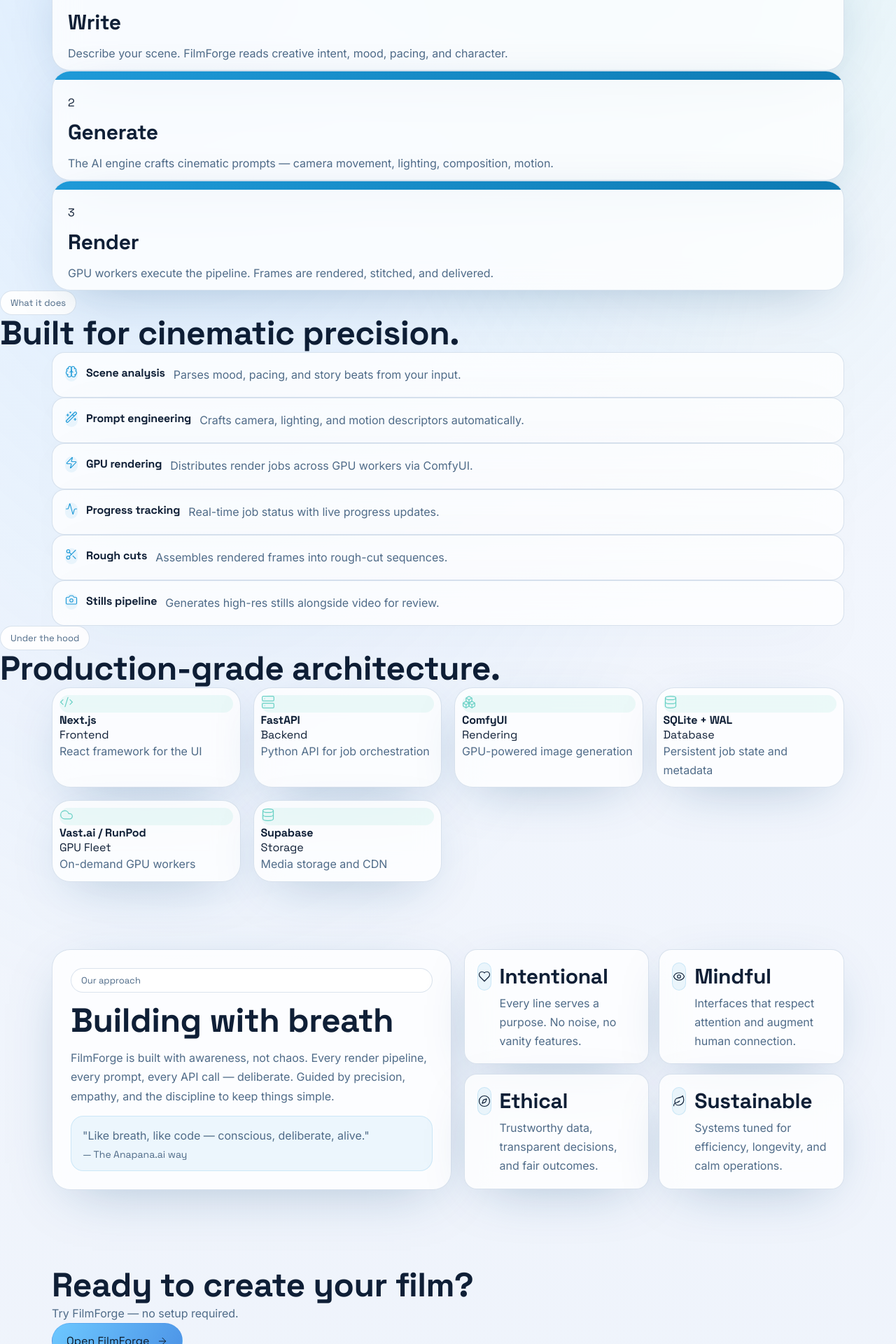
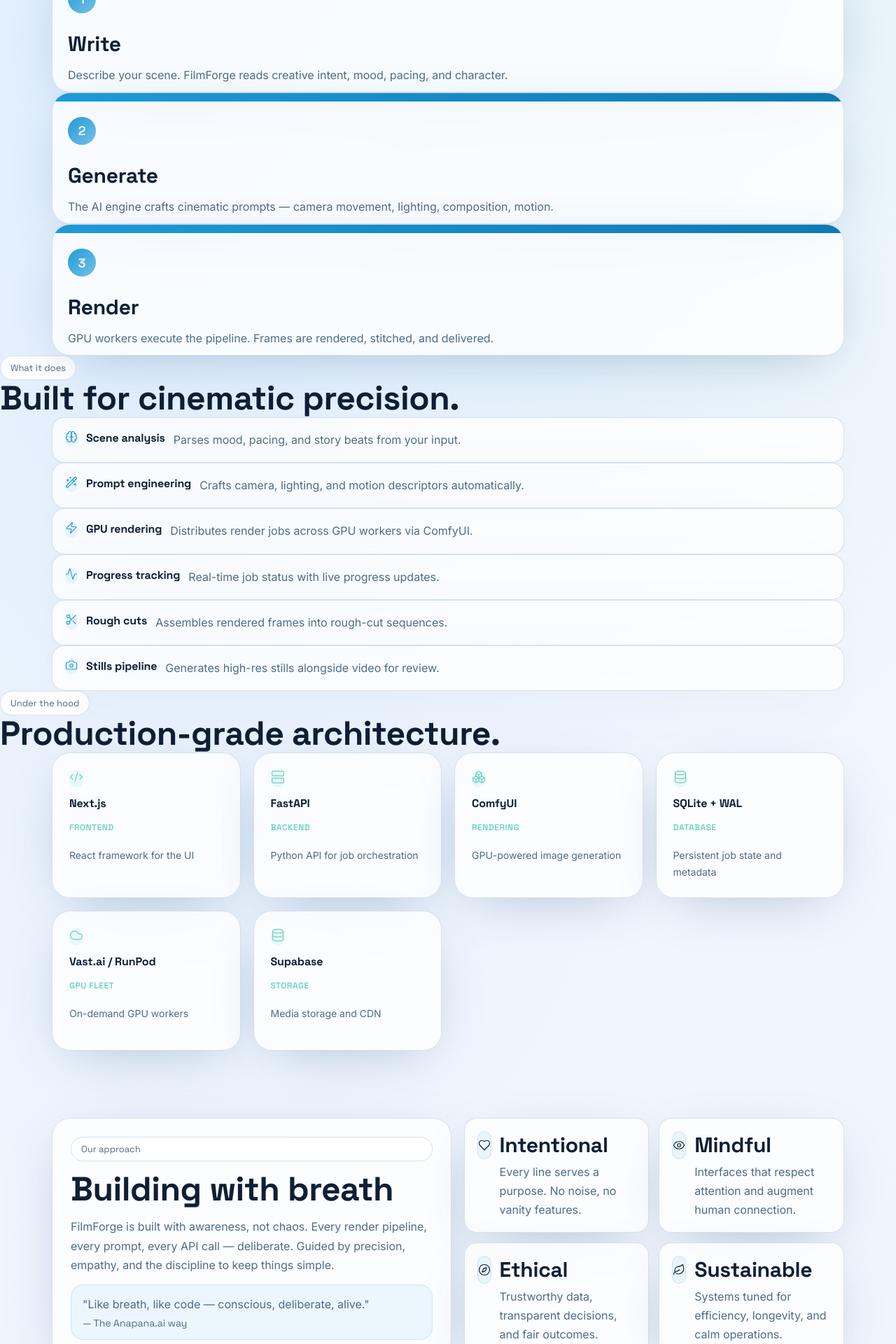
Before and after one commit to taxydriver/Anapana-website, a React (Vite) app: page / in a window 1280 px wide. Shown: the part 880-2800 px from the top of the page at 70% size. Built offline with nearby package versions, Linux system fonts and the light colour scheme.

Commit message:
Add CSS styling for CTA section and tech stack cards

```diff
--- a/src/index.css
+++ b/src/index.css
@@ -667,3 +667,114 @@
     align-items: flex-start;
   }
 }
+
+/* CTA Section */
+.cta-section {
+  position: relative;
+  padding: 120px 0;
+  text-align: center;
+  overflow: hidden;
+}
+
+.cta-backdrop {
+  position: absolute;
+  inset: 0;
+  pointer-events: none;
+  z-index: 0;
+}
+
+.cta-glow {
+  position: absolute;
+  width: 600px;
+  height: 600px;
+  background: radial-gradient(circle, rgba(31, 154, 216, 0.2), transparent 70%);
+  border-radius: 50%;
+  top: 50%;
+  left: 50%;
+  transform: translate(-50%, -50%);
+  filter: blur(80px);
+}
+
+.cta-content {
+  position: relative;
+  z-index: 1;
+  display: flex;
+  flex-direction: column;
+  align-items: center;
+  gap: 24px;
+}
+
+.cta-section h2 {
+  margin: 0;
+  max-width: 800px;
+}
+
+.cta-section p {
+  color: var(--muted);
+  font-size: 18px;
+  margin: 0;
+  max-width: 500px;
+}
+
+/* Products Grid - How It Works */
+.step-number {
+  display: inline-flex;
+  align-items: center;
+  justify-content: center;
+  width: 40px;
+  height: 40px;
+  background: linear-gradient(135deg, var(--accent) 0%, rgba(31, 154, 216, 0.6) 100%);
+  border-radius: 50%;
+  color: white;
+  font-weight: 600;
+  font-size: 18px;
+  margin-bottom: 12px;
+}
+
+/* Portfolio - Tech Stack Cards */
+.tech-card-content {
+  display: flex;
+  flex-direction: column;
+  gap: 12px;
+  align-items: flex-start;
+}
+
+.tech-category {
+  font-size: 12px;
+  color: var(--accent-2);
+  font-weight: 600;
+  text-transform: uppercase;
+  letter-spacing: 0.5px;
+}
+
+.portfolio-card {
+  display: flex;
+  flex-direction: column;
+  justify-content: flex-start;
+  min-height: 200px;
+  padding: 24px;
+}
+
+.portfolio-card h4 {
+  margin: 0 0 4px 0;
+}
+
+.portfolio-card p {
+  margin: 8px 0 0 0;
+  font-size: 14px;
+}
+
+/* Responsive adjustments */
+@media (max-width: 720px) {
+  .cta-section {
+    padding: 80px 0;
+  }
+
+  .cta-section h2 {
+    font-size: 32px;
+  }
+
+  .cta-section p {
+    font-size: 16px;
+  }
+}
```
